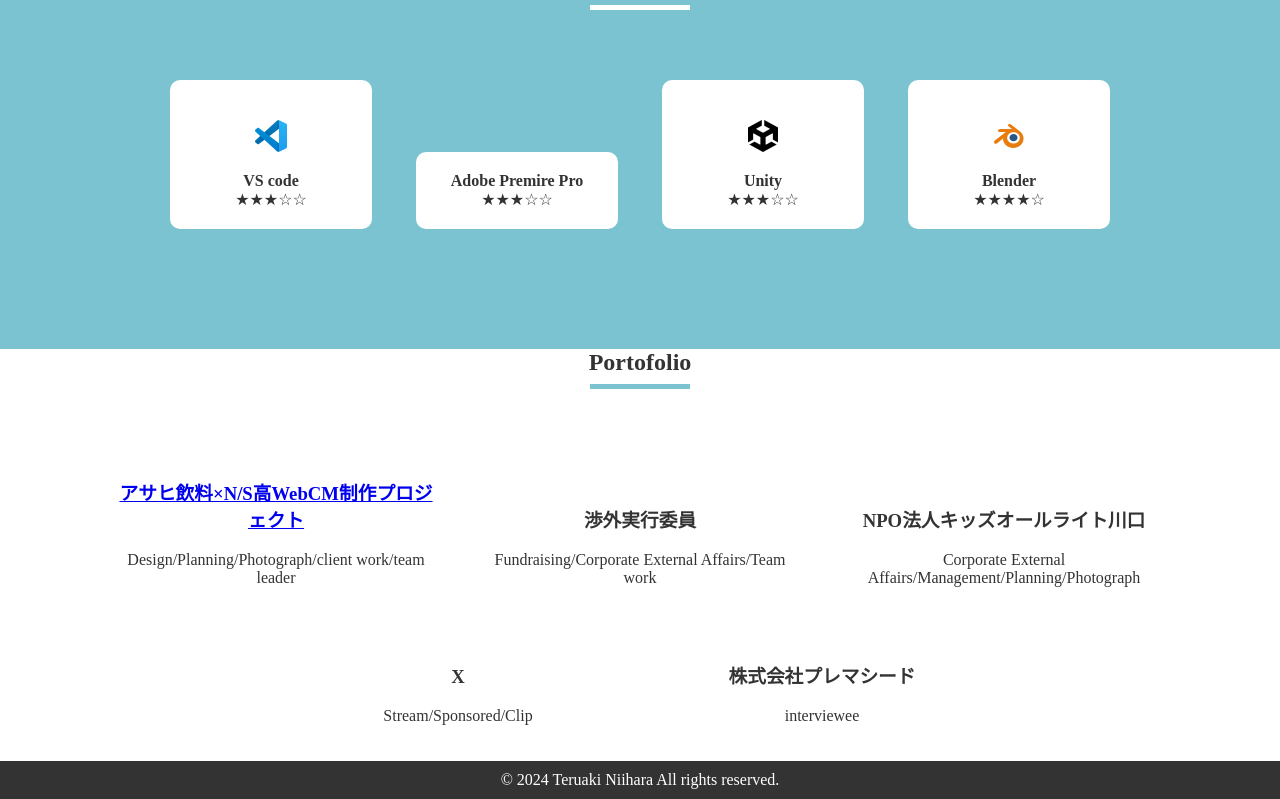
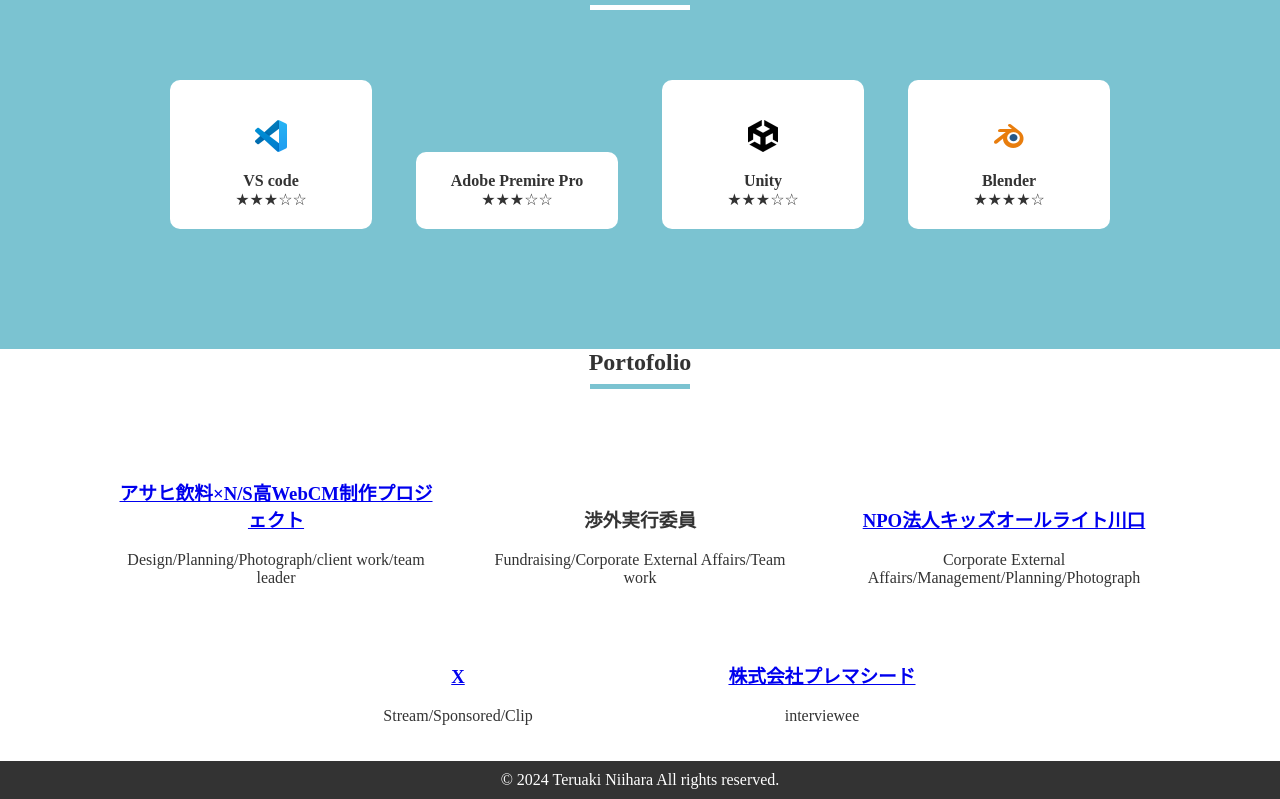
Before and after one commit to L4cxy/Lacxys-portfolio, a plain HTML site: page index.html in a window 1280 px wide. Shown: the part 1509-2308 px from the top of the page. Drawn offline with Linux system fonts and the light colour scheme.

Commit message:
Update index.html

```diff
--- a/index.html
+++ b/index.html
@@ -86,18 +86,18 @@
 <p>Fundraising/Corporate External Affairs/Team work</p>
   </div>
   <div class="card">
-    <a href="https://activo.jp/users/115113"></a><h3> NPO法人キッズオールライト川口</h3> </a>
+    <a href="https://activo.jp/users/115113"><h3> NPO法人キッズオールライト川口</h3> </a>
 
     <p>Corporate External Affairs/Management/Planning/Photograph</p>
   </div>
   <div class="card">
-    <h3>X</h3>
-    <a href="https://x.com/L4cxy"></a>
+    <a href="https://x.com/L4cxy"><h3>X</h3>
+    </a>
     <p>Stream/Sponsored/Clip</p>
   </div>
   <div class="card">
-<h3>株式会社プレマシード</h3>
-<a href="https://prmaceed.co.jp"></a>
+<a href="https://prmaceed.co.jp"><h3>株式会社プレマシード</h3>
+</a>
 <p>interviewee</p>
   </div>
 </div>
```
